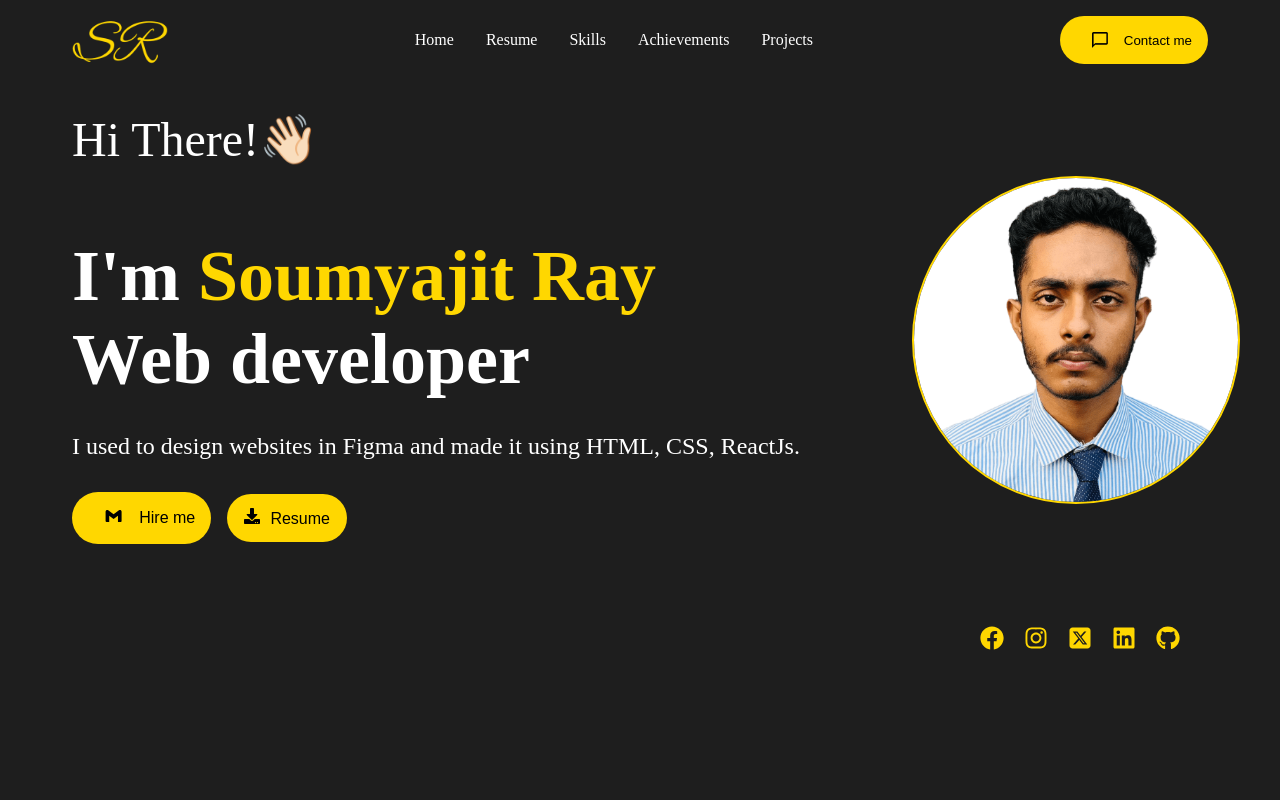
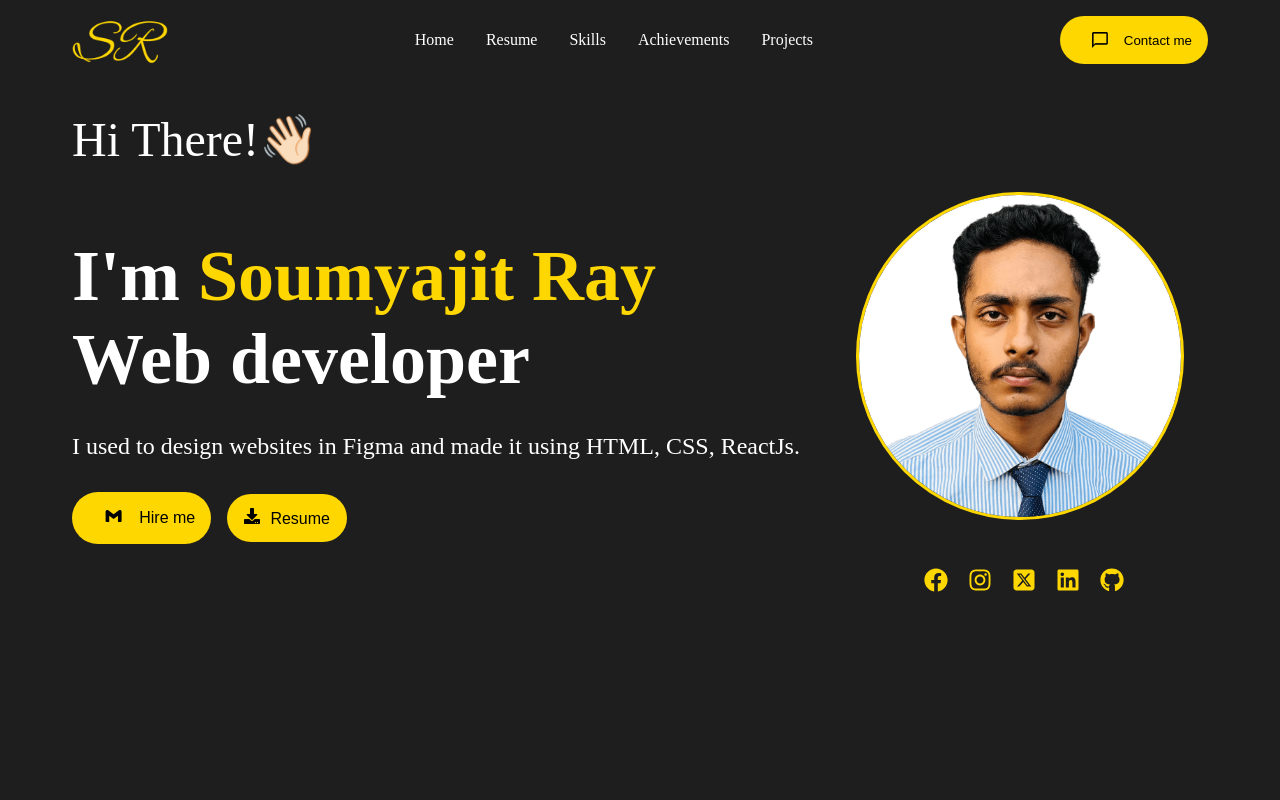
Before and after one commit to Arkajyoti333/Portfolio_Soumyajit, a React (Create React App) app: page / in a window 1280 px wide. Shown: the top 800 px of the page. Built offline with nearby package versions, Linux system fonts and the light colour scheme.

Commit message:
fixed some design bug !

```diff
--- a/src/components/Navbar/navbar.js
+++ b/src/components/Navbar/navbar.js
@@ -3,7 +3,7 @@ import './navbar.css';
 import logo from '../../assets/logo.png';
 import { Link } from 'react-scroll';
 import contactImg from '../../assets/contact.png';
-import resumePdf from '../../assets/SoumyajitRay_CV.docx';
+// import resumePdf from '../../assets/SoumyajitRay_CV.docx';
 import menu from '../../assets/menu.png';
 
 const Navbar = () => {
@@ -14,7 +14,8 @@ const Navbar = () => {
             <img src={logo} alt="logo" className="logo" />
             <div className="desktopMenu">
                 <Link activeClass="active" to='intro' spy={true} smooth={true} offset={-100} duration={500} className="desktopMenuListItem">Home</Link>
-                <a className="desktopMenuListItemCV" href={resumePdf} download='SoumyajitRay_CV.pdf'>Resume</a>
+                <Link activeClass="active" to='resume' spy={true} smooth={true} offset={-100} duration={500} className="desktopMenuListItem">Resume</Link>
+                {/* <a className="desktopMenuListItemCV" href={resumePdf} download='SoumyajitRay_CV.pdf'>Resume</a> */}
                 <Link activeClass="active" to='skills' spy={true} smooth={true} offset={-100} duration={500} className="desktopMenuListItem">Skills</Link>
                 <Link activeClass="active" to='works' spy={true} smooth={true} offset={-100} duration={500} className="desktopMenuListItem">Achievements</Link>
                 <Link activeClass="active" to='projects' spy={true} smooth={true} offset={-100} duration={500} className="desktopMenuListItem">Projects</Link>
@@ -32,8 +33,10 @@ const Navbar = () => {
 
             <img src={menu} alt="Menu" className="mobMenu" onClick={() => setShowMenu(!showMenu)} />
             <div className="navMenu" style={{ display: showMenu ? 'flex' : 'none' }}>
+
                 <Link activeClass="active" to='intro' spy={true} smooth={true} offset={-100} duration={500} className="listItem" onClick={() => setShowMenu(false)}>Home</Link>
-                <a className="listItemCV" href={resumePdf} target="_blank" rel="noopener noreferrer">Resume</a>
+                <Link activeClass="active" to='resume' spy={true} smooth={true} offset={-100} duration={500} className="listItem" onClick={() => setShowMenu(false)}>Resume</Link>
+                {/* <a className="listItemCV" href={resumePdf} target="_blank" rel="noopener noreferrer">Resume</a> */}
                 <Link activeClass="active" to='skills' spy={true} smooth={true} offset={-100} duration={500} className="listItem" onClick={() => setShowMenu(false)}>Skills</Link>
                 <Link activeClass="active" to='works' spy={true} smooth={true} offset={-100} duration={500} className="listItem" onClick={() => setShowMenu(false)}>Achievements</Link>
                 <Link activeClass="active" to='projects' spy={true} smooth={true} offset={-100} duration={500} className="listItem" onClick={() => setShowMenu(false)}>Projects</Link>
--- a/src/components/intro/intro.css
+++ b/src/components/intro/intro.css
@@ -7,17 +7,59 @@
   position: relative;
 }
 
+.profile_image{
+  /* border: 3px solid red; */
+  display: flex;
+  justify-content: center;
+  flex-direction: column;
+  padding:1rem;
+  position: absolute;
+  top: 4rem;
+  right: 0;
+}
 .bg {
+
   height: 328px;
   width: 328px;
   border-radius: 50%;
-  position: absolute;
+  margin-bottom: 3rem;
+  margin-left: 17rem;
+  /* position: absolute; */
   z-index: -1;
-  top: 4rem;
-  right: 0;
+  /* top: 4rem;
+  right: 0; */
   object-fit: cover;
-  border: 2px solid gold;
+  border: 3px solid gold;
+  box-shadow: 3px;
 }
+
+.intro-links {
+  /* border: 3px solid red; */
+  display: flex;
+  justify-content: center;
+
+  gap: 20px;
+  /* position: absolute; */
+  bottom: 0; /* Adjust this value if necessary */
+  left: 50%;
+  transform: translateX(-50%);
+  margin-bottom: 12rem; /* Adjust this value to align exactly at the bottom of the profile picture */
+  margin-left: 27.5rem;
+}
+
+.intro-links a {
+  text-decoration: none;
+  color: goldenrod;
+  font-size: 1.5rem;
+  transition: transform 0.3s ease;
+}
+
+.intro-links a:hover {
+  transform: scale(1.2);
+  color: orange;
+}
+
+
 
 .introContent {
   position: absolute;
@@ -136,30 +178,6 @@
   }
 }
 
-.intro-links {
-  display: flex;
-  justify-content: center;
-  gap: 20px;
-  position: absolute;
-  bottom: 0; /* Adjust this value if necessary */
-  left: 50%;
-  transform: translateX(-50%);
-  margin-bottom: 12rem; /* Adjust this value to align exactly at the bottom of the profile picture */
-  margin-left: 27.5rem;
-}
-
-.intro-links a {
-  text-decoration: none;
-  color: goldenrod;
-  font-size: 1.5rem;
-  transition: transform 0.3s ease;
-}
-
-.intro-links a:hover {
-  transform: scale(1.2);
-  color: orange;
-}
-
 @media screen and (max-width: 768px) {
   .bg {
       height: 228px;
--- a/src/components/intro/intro.js
+++ b/src/components/intro/intro.js
@@ -27,14 +27,15 @@ const Intro = () => {
             </a>
             <p>Hire me</p>
           </button>
-          <button className='download-btn'>
+          <button id='resume' className='download-btn'>
             <a href={cv} download >
               <FaDownload color='Black' className='download-icon' />Resume
             </a>
           </button>
         </div>
       </div>
-      <img src={bg} alt='dp' className='bg' />
+     <div className='profile_image'> <img src={bg} alt='dp' className='bg' />
+
       <div className='intro-links'>
         <a href='https://www.facebook.com/soumyajit.ray.75'><FaFacebook color='Gold' /></a>
         <a href='https://www.instagram.com/soumyajit_ray/'><FaInstagram color='Gold' /></a>
@@ -42,6 +43,7 @@ const Intro = () => {
         <a href='https://www.linkedin.com/in/soumyajit-ray2002/'><FaLinkedin color='Gold' /></a>
         <a href='https://github.com/somu46'><FaGithub color='Gold' /></a>
       </div>
+      </div>
     </section>
   );
 }
```
Also changed, not shown: 1 other file (tests, documents, lock files or other folders).
